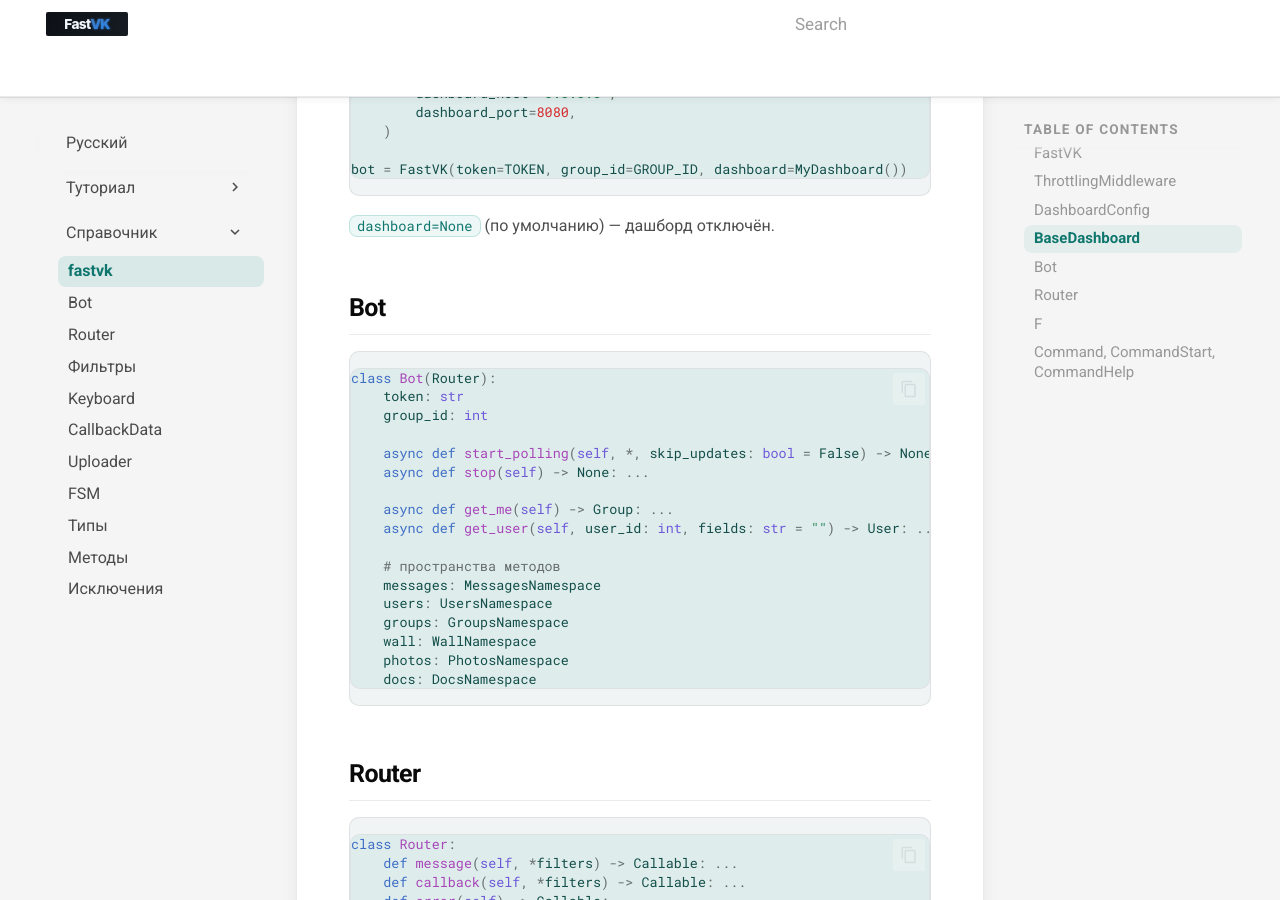
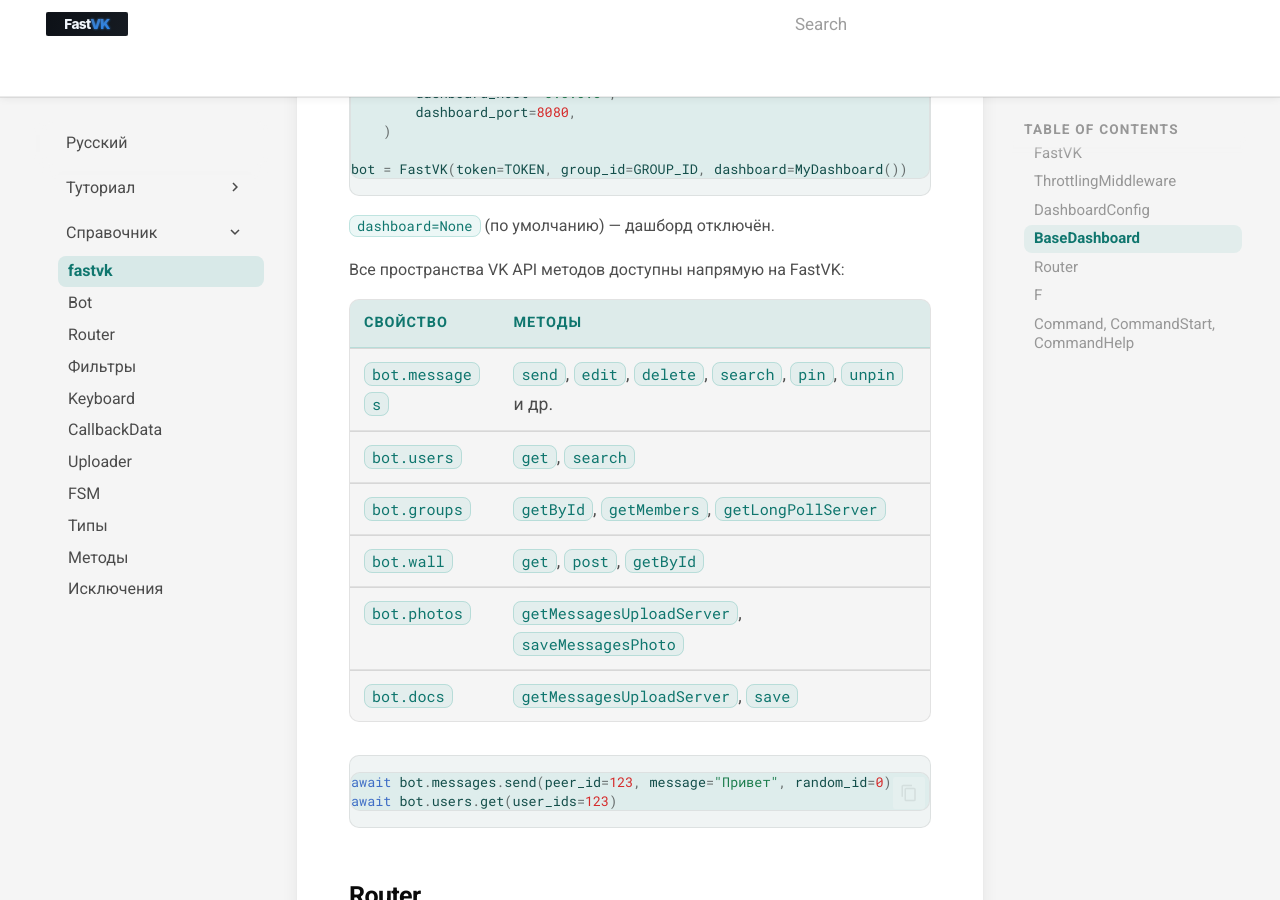
Before and after one commit to ndugram/fastvk, an MkDocs documentation site: the page built from docs/ru/reference/fastvk.md, in a window 1280 px wide and 900 px high, scrolled down 2682 px. Built offline with MkDocs 1.6.1 and Material for MkDocs 9.7.7, drawn with Linux system fonts in a browser that asks for light colours; comment, search, counter and statistics services are not loaded.

Commit message:
docs: update fastvk.md

````diff
--- a/docs/ru/reference/fastvk.md
+++ b/docs/ru/reference/fastvk.md
@@ -101,26 +101,20 @@ bot = FastVK(token=TOKEN, group_id=GROUP_ID, dashboard=MyDashboard())
 
 `dashboard=None` (по умолчанию) — дашборд отключён.
 
-## Bot
+Все пространства VK API методов доступны напрямую на FastVK:
+
+| Свойство | Методы |
+|---|---|
+| `bot.messages` | `send`, `edit`, `delete`, `search`, `pin`, `unpin` и др. |
+| `bot.users` | `get`, `search` |
+| `bot.groups` | `getById`, `getMembers`, `getLongPollServer` |
+| `bot.wall` | `get`, `post`, `getById` |
+| `bot.photos` | `getMessagesUploadServer`, `saveMessagesPhoto` |
+| `bot.docs` | `getMessagesUploadServer`, `save` |
 
 ```python
-class Bot(Router):
-    token: str
-    group_id: int
-
-    async def start_polling(self, *, skip_updates: bool = False) -> None: ...
-    async def stop(self) -> None: ...
-
-    async def get_me(self) -> Group: ...
-    async def get_user(self, user_id: int, fields: str = "") -> User: ...
-
-    # пространства методов
-    messages: MessagesNamespace
-    users: UsersNamespace
-    groups: GroupsNamespace
-    wall: WallNamespace
-    photos: PhotosNamespace
-    docs: DocsNamespace
+await bot.messages.send(peer_id=123, message="Привет", random_id=0)
+await bot.users.get(user_ids=123)
 ```
 
 ## Router
````
